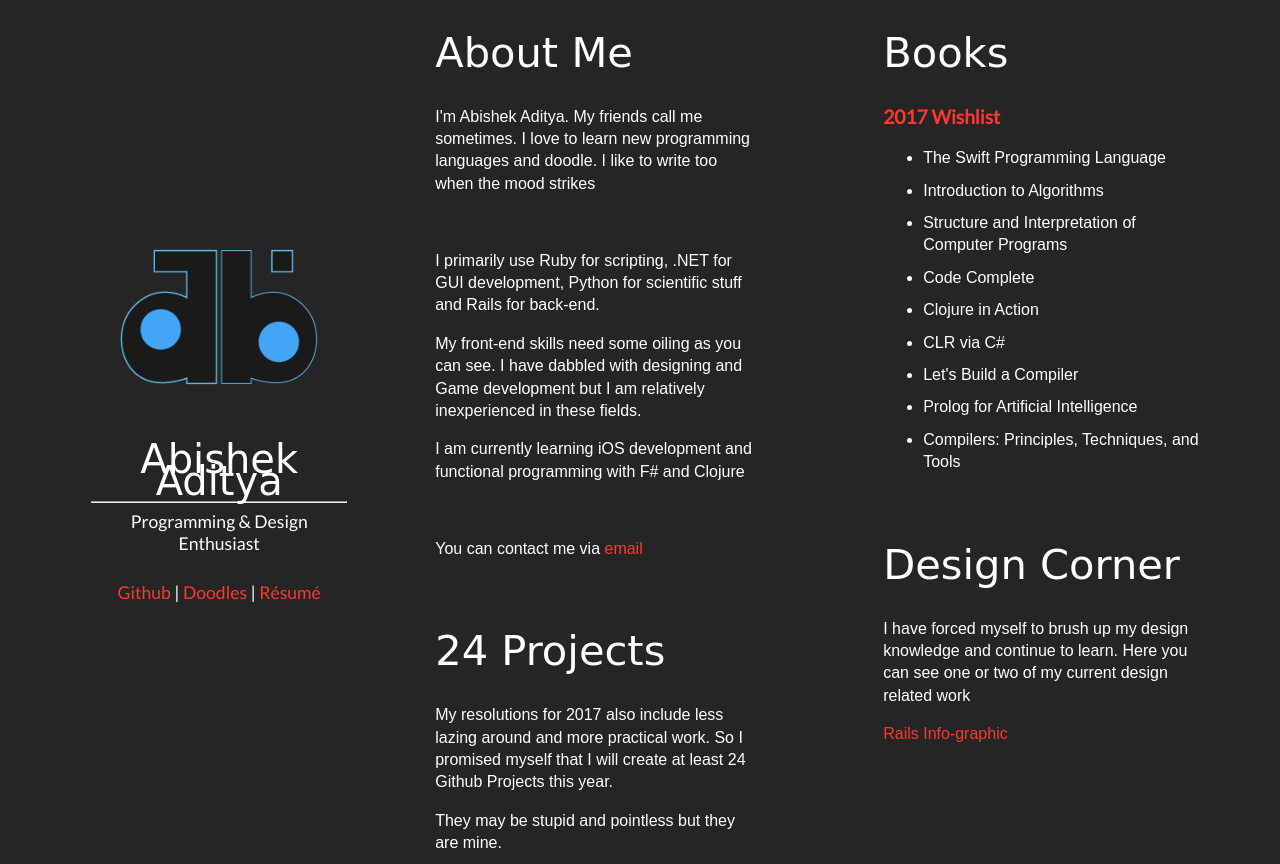
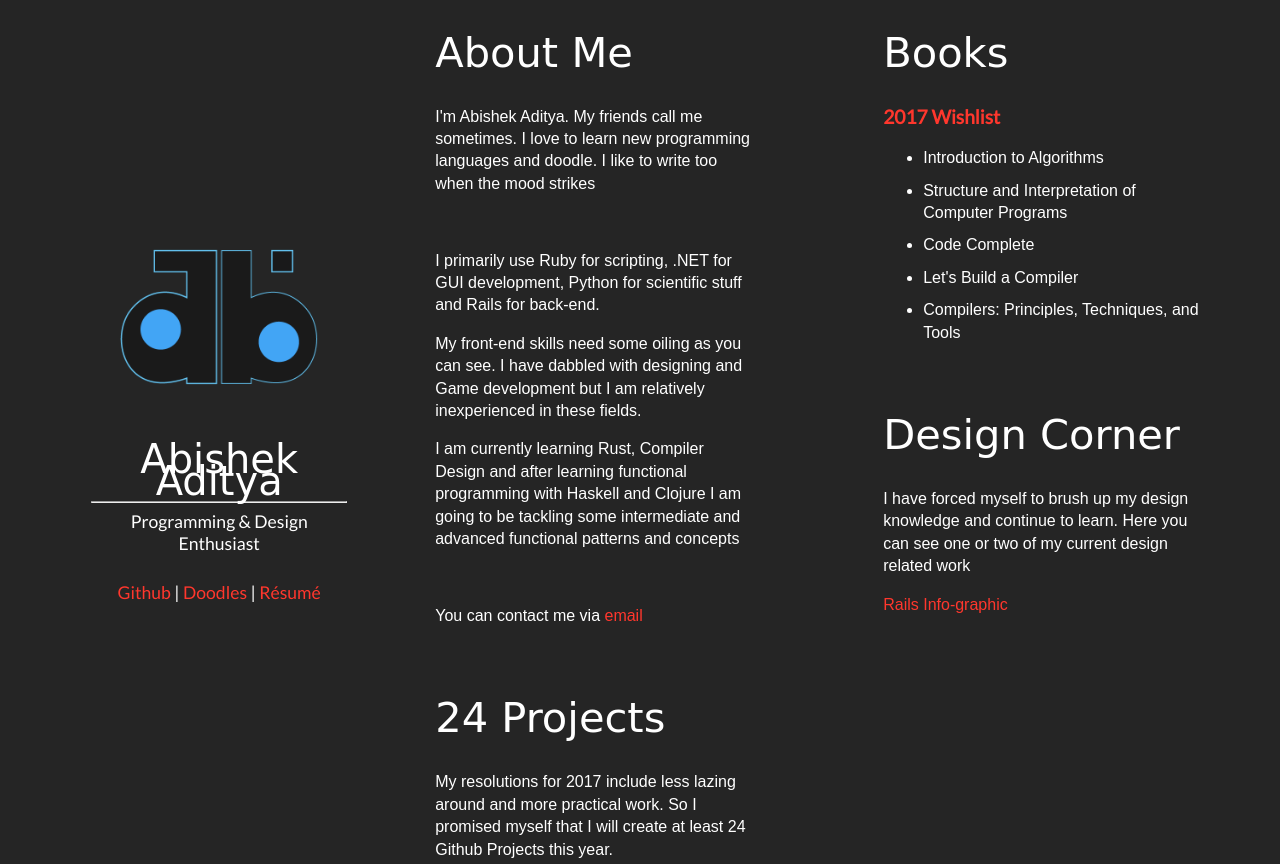
Before and after one commit to abishekaditya/abishekaditya.github.io, a plain HTML site: page index.html in a window 1280 px wide. Shown: the top 864 px of the page. Drawn offline with nearby package versions, Linux system fonts and the light colour scheme; a web font is replaced by a local one.

Commit message:
HTML stuff

```diff
--- a/index.html
+++ b/index.html
@@ -39,12 +39,12 @@
         <br>
         <p>I primarily use Ruby for scripting, .NET for GUI development, Python for scientific stuff and Rails for back-end.</p>
         <p> My front-end skills need some oiling as you can see. I have dabbled with designing and Game development but I am relatively inexperienced in these fields.</p>
-        <p>I am currently learning iOS development and functional programming with F# and Clojure</p>
+        <p>I am currently learning Rust, Compiler Design and after learning functional programming with Haskell and Clojure I am going to be tackling some intermediate and advanced functional patterns and concepts</p>
         <br>
         <p>You can contact me via <a href="mailto:abishekaditya@outlook.com">email</a></p>
           <br/>
           <p class="title">24 Projects</p>
-          <p>My resolutions for 2017 also include less lazing around and more practical work. So I promised myself that I will create at least 24 Github Projects this year.</p>
+          <p>My resolutions for 2017 include less lazing around and more practical work. So I promised myself that I will create at least 24 Github Projects this year.</p>
           <p>They may be stupid and pointless but they are mine.</p>
           <br>
           <p>You can follow the status of 24 Projects in the 1st Project -> <a href="https://abishekaditya.github.io/24-Projects">here</a> </p>
@@ -54,14 +54,10 @@
         <p class="title">Books</p>
         <p class="subtitle">2017 Wishlist</p>
             <ul>
-                <li>The Swift Programming Language</li>
                 <li>Introduction to Algorithms</li>
                 <li>Structure and Interpretation of Computer Programs</li>
                 <li>Code Complete</li>
-                <li>Clojure in Action</li>
-                <li>CLR via C#</li>
                 <li>Let's Build a Compiler</li>
-                <li>Prolog for Artificial Intelligence</li>
                 <li>Compilers: Principles, Techniques, and Tools</li>
             </ul>
 <br/>
```
